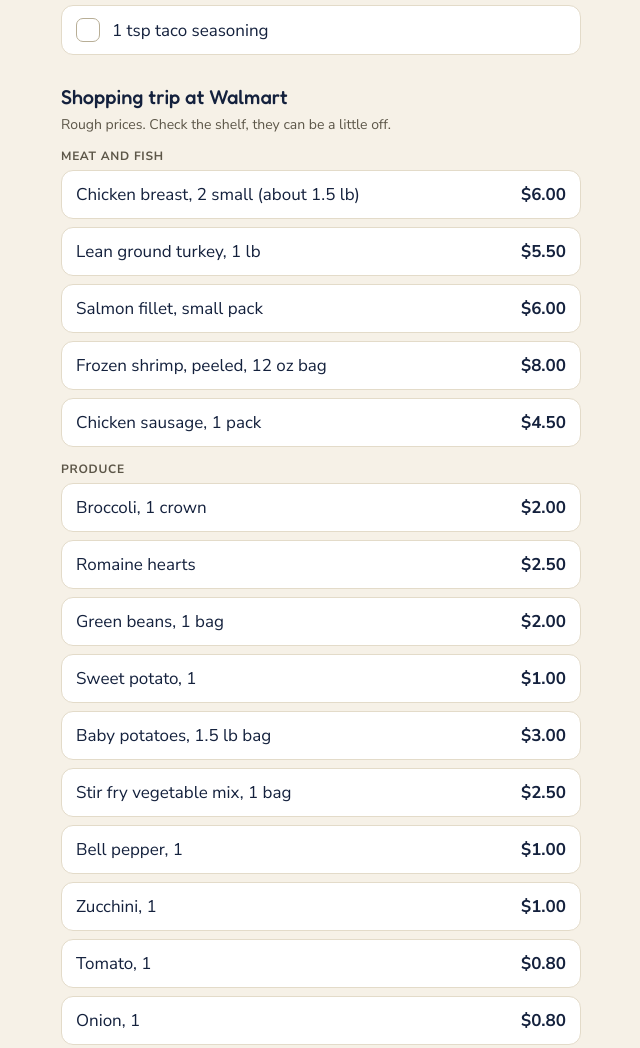
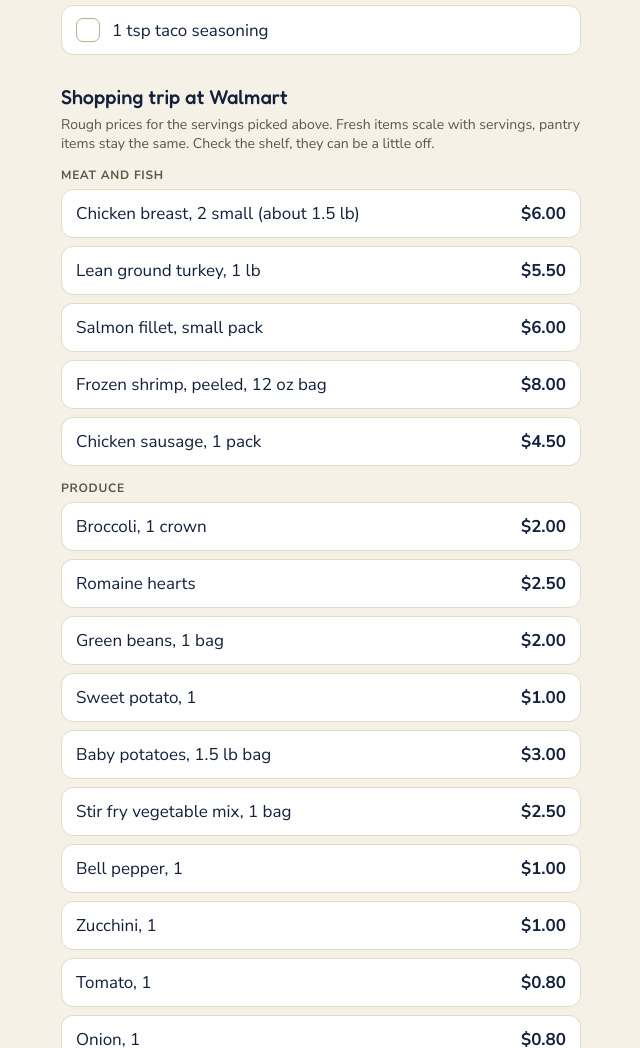
Before and after one commit to lhayes037-cloud/steady-steps, a plain HTML site: page docs/index.html in a window 1280 px wide. Shown: the part 2955-4003 px from the top of the page, without its empty margins (319-959 px from the left). Drawn offline with Linux system fonts and the light colour scheme.

Commit message:
Scale shopping prices with servings
Co-Authored-By: Claude Sonnet 5.5 <noreply@anthropic.com>
Claude-Session: https://claude.ai/code/session_01AEZskZyD7tBa1CKdisSSme

```diff
--- a/docs/index.html
+++ b/docs/index.html
@@ -48,7 +48,7 @@ a.link{color:#2F5BFF}
   <section><h2>Ingredients</h2><div id="ings"></div></section>
   <section><h2>Steps</h2><ol id="steps"></ol></section>
   <section><h2>Grocery list for the week</h2><div class="meta" id="store" style="color:#5C5648;margin:-4px 0 10px"></div><div id="groc"></div></section>
-  <section><h2>Shopping trip at Walmart</h2><div class="meta" style="color:#5C5648;margin:-4px 0 10px">Rough prices. Check the shelf, they can be a little off.</div><div id="shop"></div></section>
+  <section><h2>Shopping trip at Walmart</h2><div class="meta" style="color:#5C5648;margin:-4px 0 10px">Rough prices for the servings picked above. Fresh items scale with servings, pantry items stay the same. Check the shelf, they can be a little off.</div><div id="shop"></div></section>
   <div class="note">The amounts change with the servings number. Tap an ingredient to check it off.</div>
 </div>
 <script>
@@ -62,6 +62,21 @@ a.link{color:#2F5BFF}
   function store(k,v){try{localStorage.setItem(k,JSON.stringify(v));}catch(e){}}
   var checked=load("checked",{});
   function day(){return data.days.filter(function(d){return d.key===cur;})[0];}
+  function renderShop(){
+    if(!data.shop)return;
+    var tot=0,pan=0,h="";
+    data.shop.forEach(function(sec){
+      var pantry=sec.section.indexOf("Pantry")===0;
+      h+='<div class="cat">'+sec.section+'</div>';
+      sec.items.forEach(function(i){
+        var mult=pantry?1:n,price=i.p*mult;tot+=price;if(pantry)pan+=price;
+        h+='<div class="row" style="cursor:default"><span class="t" style="flex:1">'+(mult>1?mult+" x ":"")+i.n+'</span><b>$'+price.toFixed(2)+'</b></div>';
+      });
+    });
+    h+='<div class="row" style="cursor:default;background:#14213D;color:#fff;margin-top:10px"><span class="t" style="flex:1">About total, first trip</span><b>$'+Math.round(tot)+'</b></div>';
+    h+='<div class="row" style="cursor:default"><span class="t" style="flex:1">About total after that (pantry already stocked)</span><b>$'+Math.round(tot-pan)+'</b></div>';
+    q("shop").innerHTML=h;
+  }
   function render(){
     var d=day();
     q("eye").textContent=d.day+" dinner";
@@ -89,6 +104,7 @@ a.link{color:#2F5BFF}
       });
     });
     q("groc").innerHTML=h;
+    renderShop();
   }
   document.addEventListener("click",function(e){
     var t=e.target.closest("button");if(!t)return;
@@ -100,13 +116,7 @@ a.link{color:#2F5BFF}
   });
   fetch("recipes.json").then(function(r){return r.json();}).then(function(j){
     data=j;
-    if(j.shop){var tot=0,pan=0,h="";
-      j.shop.forEach(function(sec){h+='<div class="cat">'+sec.section+'</div>';
-        sec.items.forEach(function(i){tot+=i.p;if(sec.section.indexOf("Pantry")===0)pan+=i.p;
-          h+='<div class="row" style="cursor:default"><span class="t" style="flex:1">'+i.n+'</span><b>$'+i.p.toFixed(2)+'</b></div>';});});
-      h+='<div class="row" style="cursor:default;background:#14213D;color:#fff;margin-top:10px"><span class="t" style="flex:1">About total, first trip</span><b>$'+Math.round(tot)+'</b></div>';
-      h+='<div class="row" style="cursor:default"><span class="t" style="flex:1">About total after that (pantry already stocked)</span><b>$'+Math.round(tot-pan)+'</b></div>';
-      q("shop").innerHTML=h;}
+
     if(j.store){q("store").textContent="Shop at "+j.store;}
     var p=new URLSearchParams(location.search).get("d");
     cur=KEYS.indexOf(p)>=0?p:KEYS[new Date().getDay()];
```
